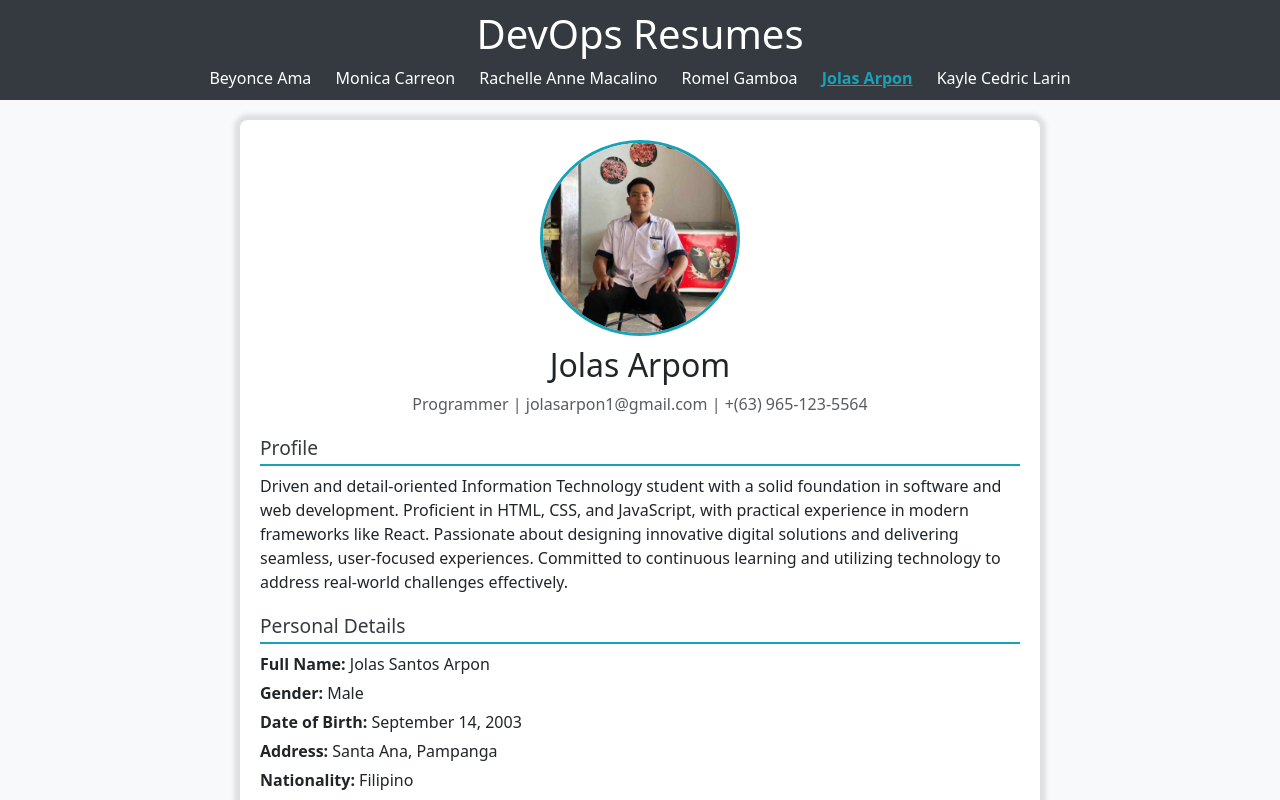
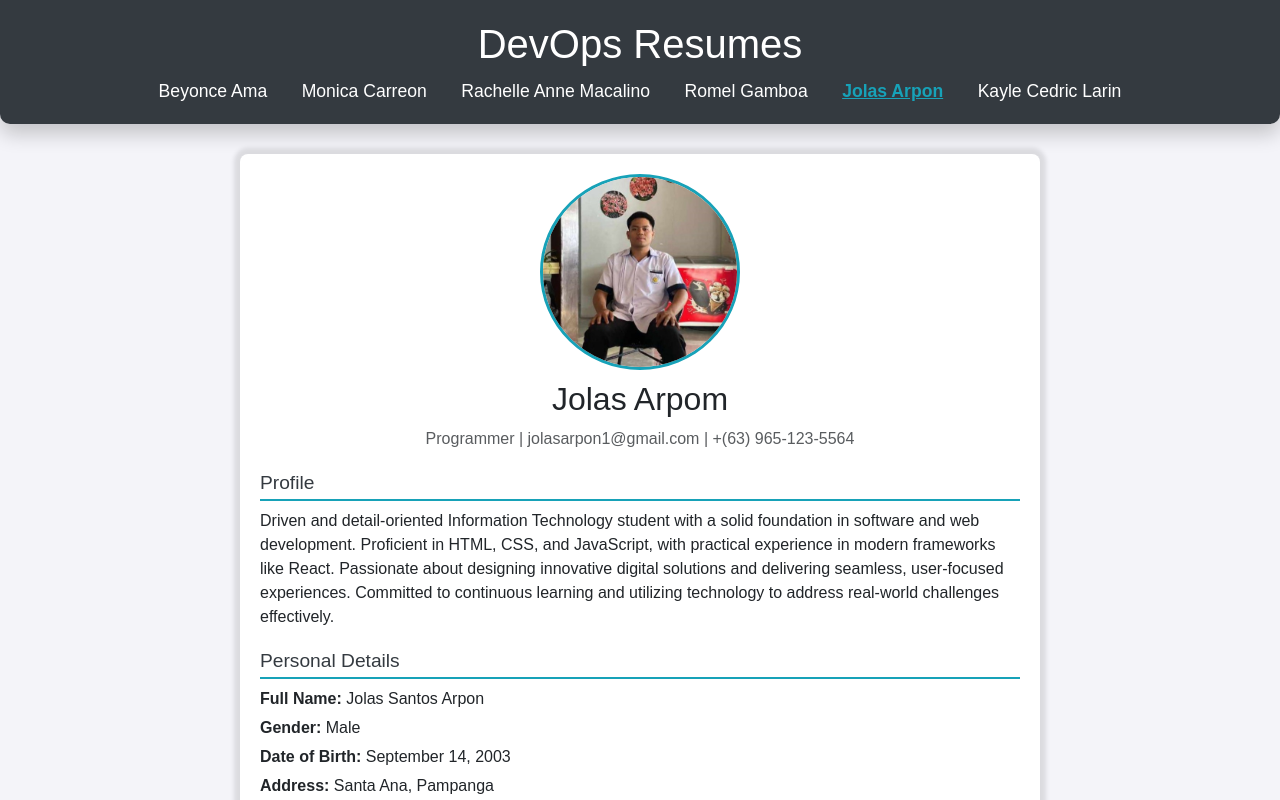
Before and after one commit to beyonce-ama/resume, a plain HTML site: page arpon.html in a window 1280 px wide. Shown: the top 800 px of the page. Drawn offline with nearby package versions, Linux system fonts and the light colour scheme.

Commit message:
editted by "Jolas Arpon"

```diff
--- a/arpon.html
+++ b/arpon.html
@@ -11,20 +11,40 @@
     >
     <style>
         body {
-            background-color: #f8f9fa;
+            background-color: #f4f4f9;
+            font-family: 'Arial', sans-serif;
+            margin: 0;
+            padding: 0;
         }
         .header {
             background-color: #343a40;
             color: white;
-            padding: 10px 0;
+            padding: 20px 0;
+            text-align: center;
+            border-radius: 0 0 10px 10px;
+            margin-bottom: 30px;
+            box-shadow: 0 10px 20px rgba(0, 0, 0, 0.2);
+        }
+        .header h1 {
+            font-size: 2.5rem;
+            margin: 0;
+        }
+        .header nav {
+            margin-top: 10px;
         }
         .header a {
             color: white;
             text-decoration: none;
-            margin: 0 10px;
+            margin: 0 15px;
+            font-size: 1.1rem;
             transition: color 0.3s;
         }
         .header a:hover {
+            color: #17a2b8;
+        }
+        .header a.active {
+            font-weight: bold;
+            text-decoration: underline;
             color: #17a2b8;
         }
         .resume-container {
@@ -57,19 +77,14 @@
         .profile-header p {
             margin-bottom: 0;
         }
-        .header a.active {
-    font-weight: bold;
-    text-decoration: underline;
-    color: #17a2b8;
-}
-.section p {
-        margin-bottom: 5px;
-    }
+        .section p {
+            margin-bottom: 5px;
+        }
     </style>
 </head>
 <body>
 
-<header class="header text-center">
+<header class="header">
     <div class="container">
         <h1>DevOps Resumes</h1>
         <nav>
@@ -77,7 +92,7 @@
             <a href="carreon.html">Monica Carreon</a>
             <a href="macalino.html">Rachelle Anne Macalino</a>
             <a href="gamboa.html">Romel Gamboa</a>
-            <a href="arpon.html"  class="active">Jolas Arpon</a>
+            <a href="arpon.html" class="active">Jolas Arpon</a>
             <a href="larin.html">Kayle Cedric Larin</a>
         </nav>
     </div>
@@ -174,9 +189,12 @@
         <p>
             <strong>Email:</strong> jolasarpon1@gmail.com<br>
             <strong>Phone:</strong> +(63) 975-122-0004<br>
-            <strong>github:</strong> <a href="https://github.com/arpon-jolas-santos" target="_blank">https://github.com/arpon-jolas-santos/a>
+            <strong>github:</strong> <a href="https://github.com/arpon-jolas-santos" target="_blank">https://github.com/arpon-jolas-santos</a>
         </p>
     </div>
+</div>
+<div class="text-center mt-4 mb-3">
+    <a href="index.html" style="color: #343a40;">Back to Index</a>
 </div>
 
 <script
```
